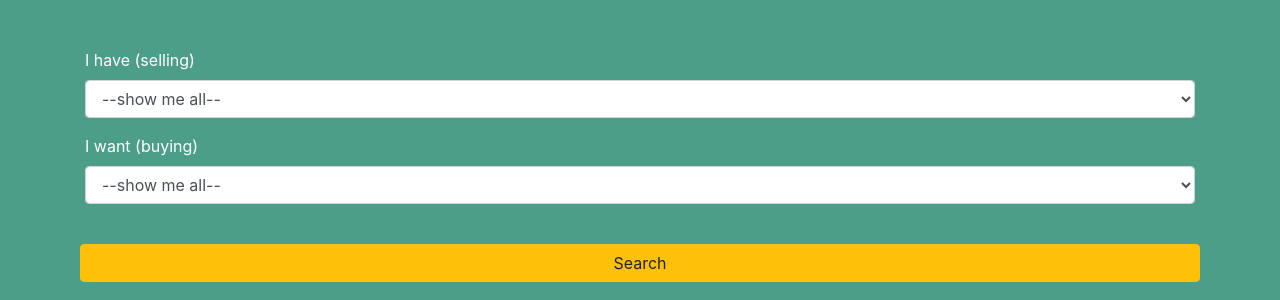
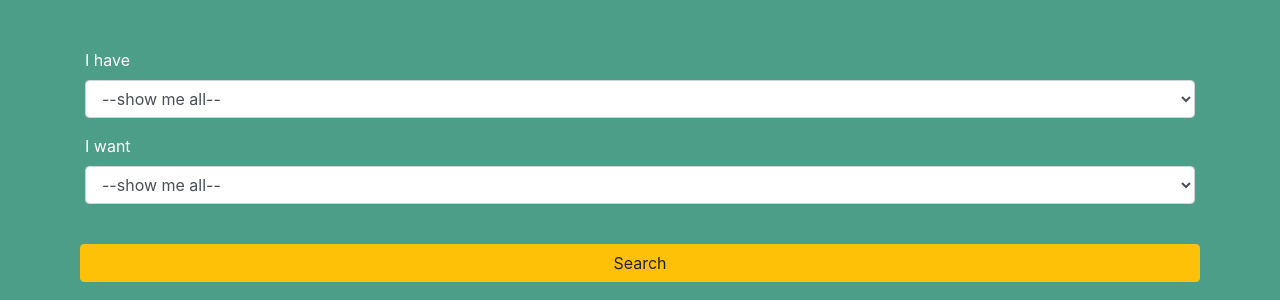
Before and after one commit to ryanbraving/money_exchange, a Django app: page /listings/ in a window 1280 px wide. Shown: the part 121-421 px from the top of the page. Run offline with Django 3.2, Linux system fonts and the light colour scheme; data that the repository does not hold is empty; some libraries are stand-ins or nearby versions.

Commit message:
few changes in listings

```diff
--- a/templates/listings/listings.html
+++ b/templates/listings/listings.html
@@ -23,7 +23,7 @@
                         <div class="form-row">
 
                             <div class="col-md-12 mb-3" style="text-align:left">
-                                <label>I have (selling)</label>
+                                <label>I have</label>
 
                                 <select name="selling_currency" class="form-control">
                                     <option selected="true" value="">--show me all--</option>
@@ -43,7 +43,7 @@
                         <div class="form-row">
 
                             <div class="col-md-12 mb-3" style="text-align:left">
-                                <label>I want (buying)</label>
+                                <label>I want</label>
                                 <select name="buying_currency" class="form-control">
                                     <option selected="true" value="">--show me all--</option>
                                     {% for key, value in currencies_choices.items %}
@@ -102,8 +102,8 @@
                         <thead>
                         <tr class="text-center bg-primary">
                             {#                                <th class="text-white" scope="col">Created</th>#}
-                            <th class="text-white col-4" scope="col">Someone has (selling)</th>
-                            <th class="text-white col-4" scope="col">Someone wants (buying)</th>
+                            <th class="text-white col-4" scope="col">Someone has</th>
+                            <th class="text-white col-4" scope="col">Someone wants</th>
                             <th class="text-white col-2" scope="col">Sell status</th>
                             <th class="text-white col-2" scope="col">Buy status</th>
                         </tr>
```
Also changed, not shown: templates/listings/listing.html (+9 -5 lines).
